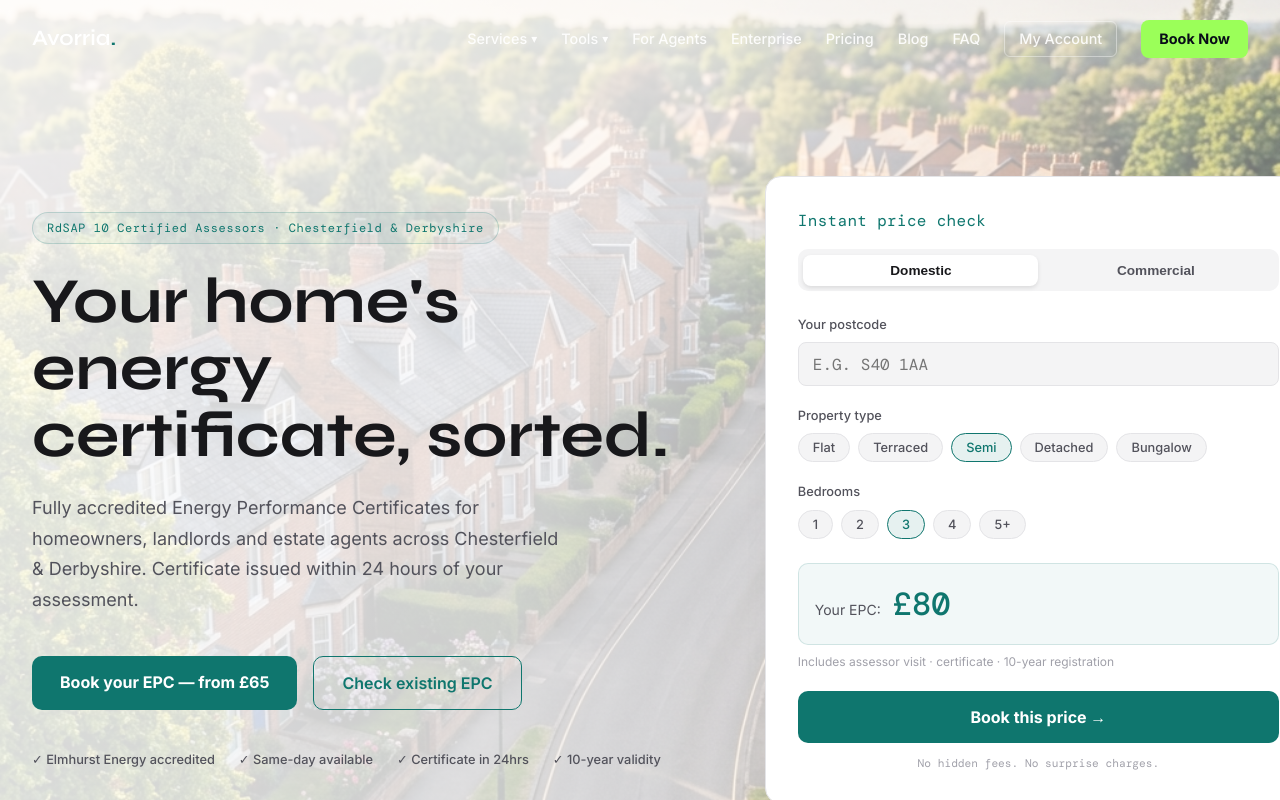
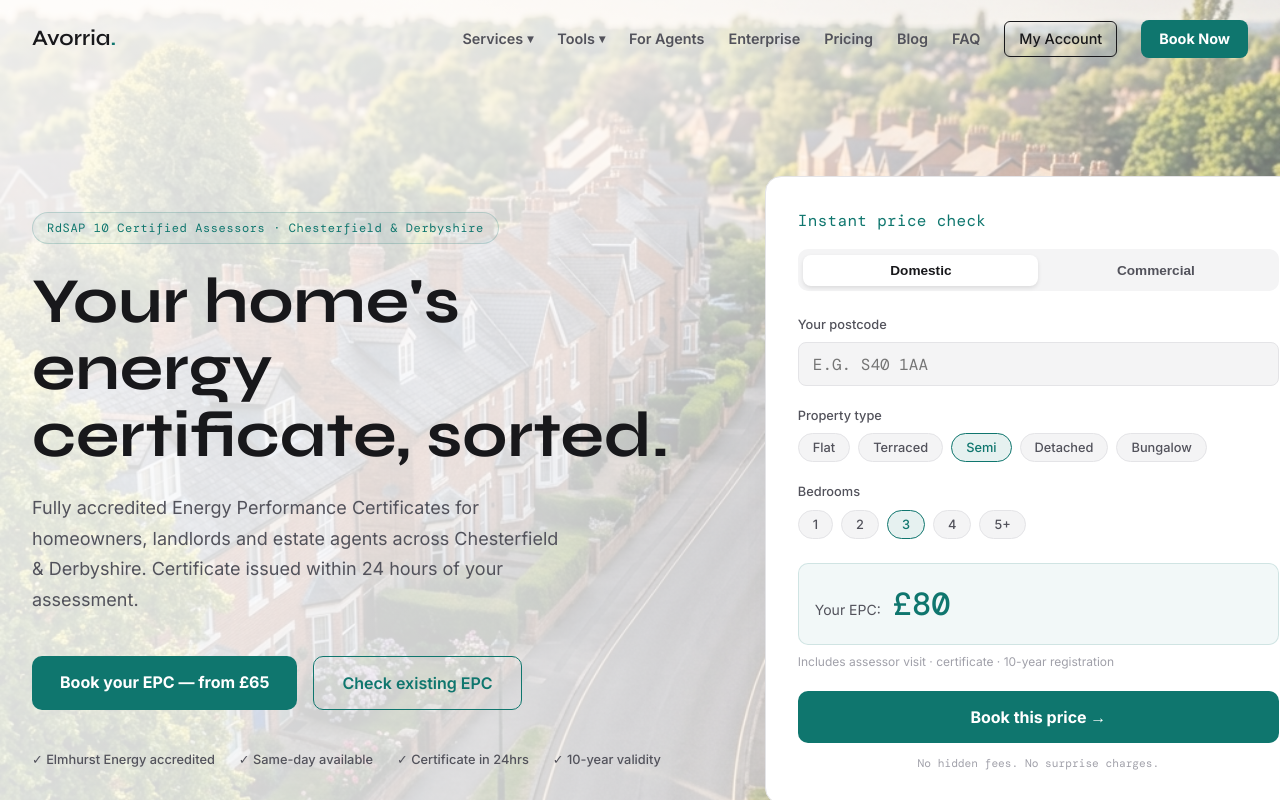
Before and after one commit to PeteCurrey/certifyIQ.ag.v001, a Next.js app: page / in a window 1280 px wide. Shown: the top 800 px of the page. Built offline with nearby package versions, Linux system fonts and the light colour scheme; a web font is replaced by a local one.

Commit message:
style: fix homepage navbar contrast and update book now button color

```diff
--- a/components/marketing/Navbar.module.css
+++ b/components/marketing/Navbar.module.css
@@ -111,8 +111,8 @@
 
 /* ─── CTA BUTTON ─── */
 .cta {
-  background: #9BFF59;
-  color: #080D18;
+  background: var(--accent-lime);
+  color: #ffffff;
   font-weight: 700;
   font-size: 0.9rem;
   padding: 0.5rem 1.125rem;
@@ -123,7 +123,7 @@
 }
 
 .cta:hover {
-  background: #b2ff80;
+  background: #115E59;
   transform: translateY(-1px);
 }
 
@@ -403,3 +403,13 @@
 .cityLinksGrid a:hover {
   color: #0F766E;
 }
+
+/* ─── HOME PRE-SCROLL OVERRIDES ─── */
+.homePreScroll .logoText { color: #18181B; }
+.homePreScroll .link { color: #52525B; font-weight: 600; }
+.homePreScroll .link:hover { color: #18181B; }
+.homePreScroll .dropdownTrigger { color: #52525B; font-weight: 600; }
+.homePreScroll .dropdownTrigger:hover, .homePreScroll .dropdownTrigger.active { color: #18181B; }
+.homePreScroll .burger span { background: #18181B; }
+.homePreScroll .linkPortal { color: #18181B; border-color: #18181B; }
+.homePreScroll .linkPortal:hover { background: rgba(0,0,0,0.05); color: #18181B; border-color: #18181B; }
--- a/components/marketing/Navbar.tsx
+++ b/components/marketing/Navbar.tsx
@@ -1,5 +1,6 @@
 'use client'
 import React, { useState, useEffect, useRef } from 'react'
+import { usePathname } from 'next/navigation'
 import Link from 'next/link'
 import { Home, HardHat, Wind, Building2, Factory, BarChart3, Lightbulb, Search, Zap } from 'lucide-react'
 import styles from './Navbar.module.css'
@@ -12,6 +13,8 @@ interface DropdownItem {
 }
 
 export default function Navbar() {
+  const pathname = usePathname()
+  const isHome = pathname === '/'
   const [scrolled, setScrolled] = useState(false)
   const [menuOpen, setMenuOpen] = useState(false)
   const [servicesOpen, setServicesOpen] = useState(false)
@@ -69,7 +72,7 @@ export default function Navbar() {
   }
 
   return (
-    <nav className={`${styles.nav} ${scrolled ? styles.scrolled : ''}`}>
+    <nav className={`${styles.nav} ${scrolled ? styles.scrolled : ''} ${isHome && !scrolled ? styles.homePreScroll : ''}`}>
       <div className={styles.inner}>
         <Link href="/" className={styles.logo} onClick={closeAll}>
 
```
